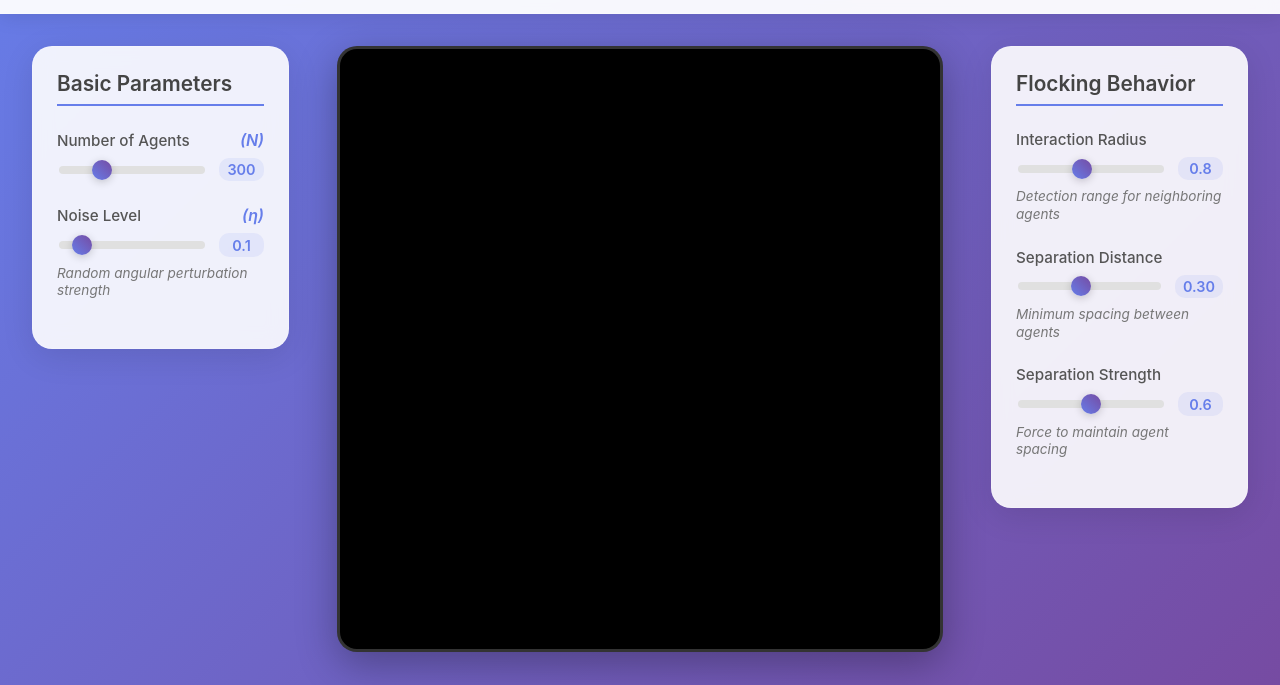
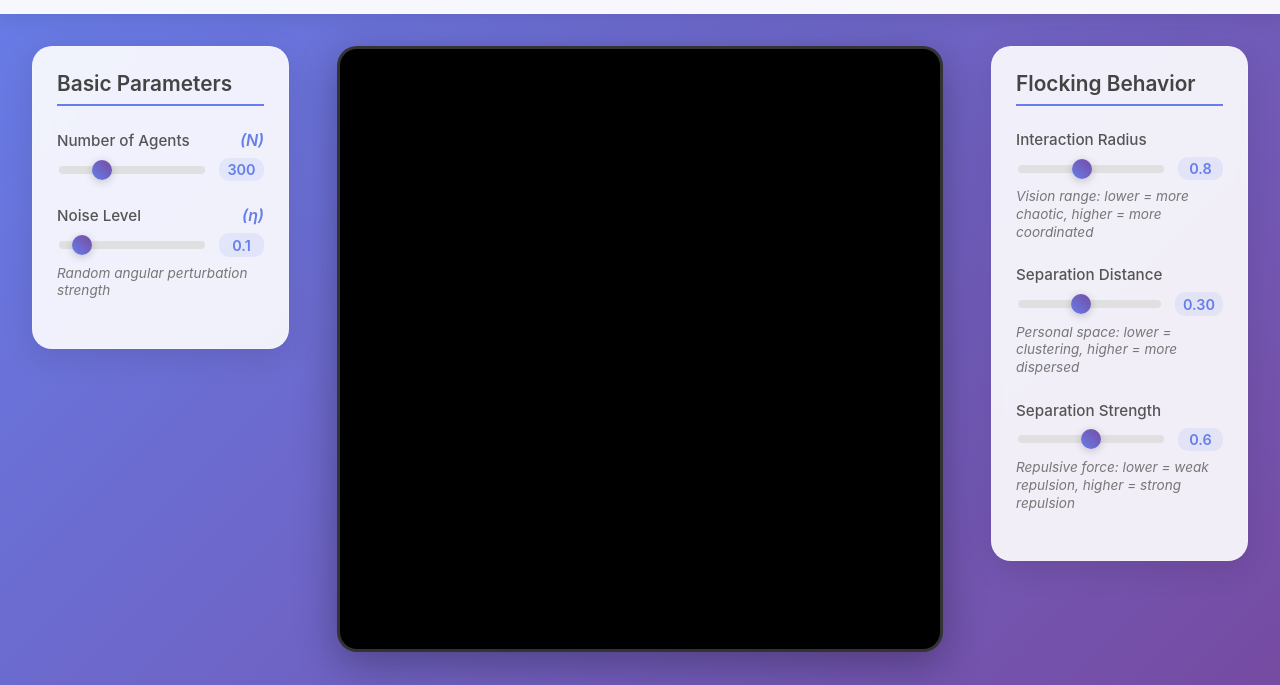
Before and after one commit to jfet97/cmcs_projects, a website built with Vite: page swarm/src/index.html in a window 1280 px wide. Shown: the part 115-800 px from the top of the page. Built offline with nearby package versions, Linux system fonts and the light colour scheme; what agentscript would draw is missing.

Commit message:
Update descriptions for flocking behavior parameters to enhance clarity

```diff
--- a/swarm/src/index.html
+++ b/swarm/src/index.html
@@ -65,7 +65,7 @@
               <input type="range" id="interaction-slider" min="0.5" max="1.2" value="0.8" step="0.05" />
               <span id="interaction-value" class="value-display">0.8</span>
             </div>
-            <p class="description">Detection range for neighboring agents</p>
+            <p class="description">Vision range: lower = more chaotic, higher = more coordinated</p>
           </div>
 
           <div class="control-item">
@@ -76,7 +76,7 @@
               <input type="range" id="separation-distance-slider" min="0.15" max="0.5" value="0.3" step="0.025" />
               <span id="separation-distance-value" class="value-display">0.30</span>
             </div>
-            <p class="description">Minimum spacing between agents</p>
+            <p class="description">Personal space: lower = clustering, higher = more dispersed</p>
           </div>
 
           <div class="control-item">
@@ -87,7 +87,7 @@
               <input type="range" id="separation-strength-slider" min="0.2" max="1.0" value="0.6" step="0.05" />
               <span id="separation-strength-value" class="value-display">0.6</span>
             </div>
-            <p class="description">Force to maintain agent spacing</p>
+            <p class="description">Repulsive force: lower = weak repulsion, higher = strong repulsion</p>
           </div>
         </div>
       </aside>
```
